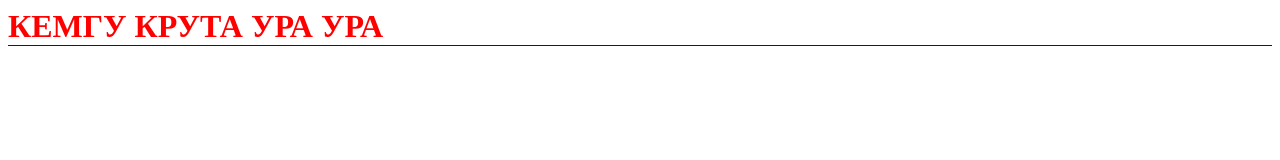
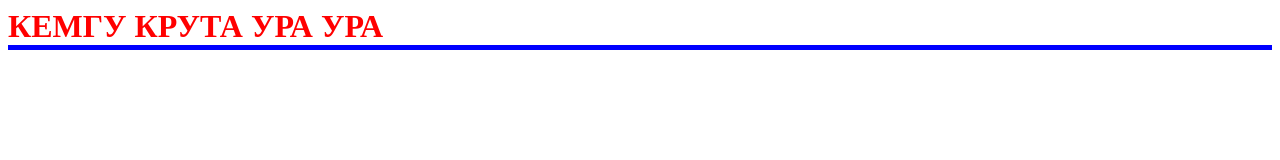
Before and after one commit to stepanamz/kemguTEST, a plain HTML site: page index.html in a window 1280 px wide. Drawn offline with Linux system fonts and the light colour scheme.

Commit message:
border change 5px

```diff
--- a/index.html
+++ b/index.html
@@ -1 +1 @@
-<h1 style="color :red; border-bottom: 1px solid blue"> КЕМГУ КРУТА УРА УРА </h1>
+<h1 style="color :red; border-bottom: 5px solid blue"> КЕМГУ КРУТА УРА УРА </h1>
```
